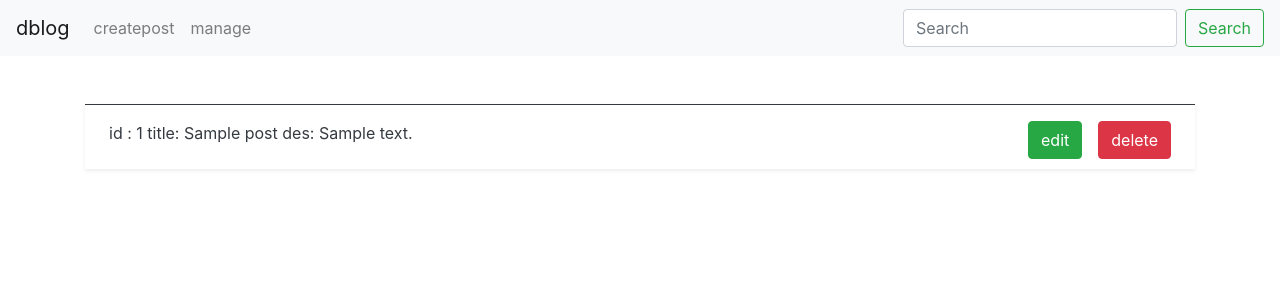
After one commit to iamdvs/dblog, a Django app: page /manage/ in a window 1280 px wide. The commit adds this page. Shown: the top 300 px of the page. Run offline with Django 3.2, Linux system fonts and the light colour scheme; tables that the repository leaves empty hold one stand-in row (values such as "Sample post"); some libraries are stand-ins or nearby versions.

Commit message:
add manage for posts(edit and delete it )

```diff
--- a/dblog/post/templates/index.html
+++ b/dblog/post/templates/index.html
@@ -7,10 +7,38 @@
         <link rel="stylesheet" href="./static/css/bootstrap.min.css">
         <link rel="stylesheet" href="./static/css/fontiran.css">
         <link rel="stylesheet" href="./static/css/style.css">
-        <title>{% block title %}{% endblock %} - دبلاگ</title>
+        <title>{% block title %}{% endblock %} - dblog</title>
     {% endblock %}
 </head>
 <body>
+
+    <div class="header">
+            <nav class="navbar navbar-expand-lg navbar-light bg-light">
+                    <a class="navbar-brand" href="/">dblog</a>
+                    <button class="navbar-toggler" type="button" data-toggle="collapse" data-target="#navbarSupportedContent" aria-controls="navbarSupportedContent" aria-expanded="false" aria-label="Toggle navigation">
+                      <span class="navbar-toggler-icon"></span>
+                    </button>
+
+                    <div class="collapse navbar-collapse" id="navbarSupportedContent">
+                      <ul class="navbar-nav mr-auto">
+                        <li class="nav-item">
+                                <a class="nav-link" href="createpost/">createpost</a>
+                        </li>
+                        <li class="nav-item">
+                          <a class="nav-link" href="manage/">manage</a>
+                        </li>
+
+
+                      </ul>
+                      <form class="form-inline my-2 my-lg-0">
+                        <input class="form-control mr-sm-2" type="search" placeholder="Search" aria-label="Search">
+                        <button class="btn btn-outline-success my-2 my-sm-0" type="submit">Search</button>
+                      </form>
+                    </div>
+                  </nav>
+
+    </div>
+    {% block lists %}
       <div id="content" class="mt-5" style="width:40% ;margin:auto">{% block content %}{% endblock %}</div>
       <div class="container">
           <div id="posts">
@@ -26,7 +54,7 @@
               {% endfor %}
           </div>
       </div>
-
+    {% endblock %}
     <div id="footer">
         {% block footer %}
         {% endblock %}
--- /dev/null
+++ b/dblog/post/templates/manage.html
@@ -0,0 +1,34 @@
+{% extends "index.html" %}
+
+{% block title %}manage{% endblock %}
+{% block head %}
+    <link rel="stylesheet" href="../static/css/bootstrap.min.css">
+    <link rel="stylesheet" href="../static/css/fontiran.css">
+    <link rel="stylesheet" href="../static/css/style.css">
+{% endblock %}
+
+
+{% block lists%}
+<div id="content" class="mt-5" style="width:40% ;margin:auto">{% block content %}{% endblock %}</div>
+<div class="container">
+    <div id="posts">
+        {% for post in posts %}
+            <div id="post" class="shadow-sm mb-4 pl-4 pr-4 pt-3 pb-4 border-top border-dark">
+                <form action="{{ post.id }}" method="POST">
+                    {% csrf_token %}
+                    <button class="btn-danger btn float-right">delete</button>
+                </form>
+                <a href="/manage/edit/{{ post.id }}" class="btn btn-success mr-3 float-right">edit</a>
+
+                <a class="text-dark" href="/{{ post.id }}">id : {{ post.id }} title: {{ post.title}} des: {{ post.description }}</a>
+
+
+            </div>
+
+
+
+
+        {% endfor %}
+    </div>
+</div>
+{% endblock %}
--- a/dblog/post/urls.py
+++ b/dblog/post/urls.py
@@ -11,5 +11,8 @@ urlpatterns=[
     path('',views.index,name="index"),
     path('createpost/',views.create_post,name="createpost"),
     path('<int:post_id>',views.description,name="description"),
+    path('manage/',views.manage,name="manage"),
+    path('manage/<int:post_id>',views.manageDelete,name="delete"),
+    path('manage/edit/<int:post_id>',views.editPost,name="editPost"),
 
 ]
--- a/dblog/post/views.py
+++ b/dblog/post/views.py
@@ -11,10 +11,7 @@ def index(request):
 
     return render(request,'index.html',{'posts':posts})
 
-
-
 def create_post(request):
-
     if request.method=='GET':
         return render(request,'createPost.html')
     elif request.method=='POST':
@@ -25,7 +22,31 @@ def create_post(request):
 
         return redirect('/')
 
-
 def description(request,post_id):
     des = Post.objects.get(pk=post_id)
     return render(request,'detail.html',{'des':des})
+
+def manage(request):
+    if request.method == 'GET':
+        posts=Post.objects.all()
+        return render(request,'manage.html',{'posts':posts})
+
+def manageDelete(request,post_id):
+    if request.method == 'POST':
+        Post.objects.filter(id=post_id).delete()
+        return redirect('/manage/')
+
+
+def editPost(request,post_id):
+    if request.method == "GET":
+        information=Post.objects.get(pk=post_id)
+        return render(request,'editPost.html',{'information':information})
+
+    elif request.method == "POST":
+            mypost=Post.objects.get(id=post_id)
+
+            mypost.title=request.POST.get('Etitle')
+            mypost.description=request.POST.get('Edescription')
+            mypost.save()
+
+            return redirect('/manage/')
```
Also changed, not shown: dblog/post/templates/detail.html (+4 -15 lines), dblog/post/templates/editPost.html (added, +24 -0 lines). Lines whose indentation alone changed are shown as unchanged.
